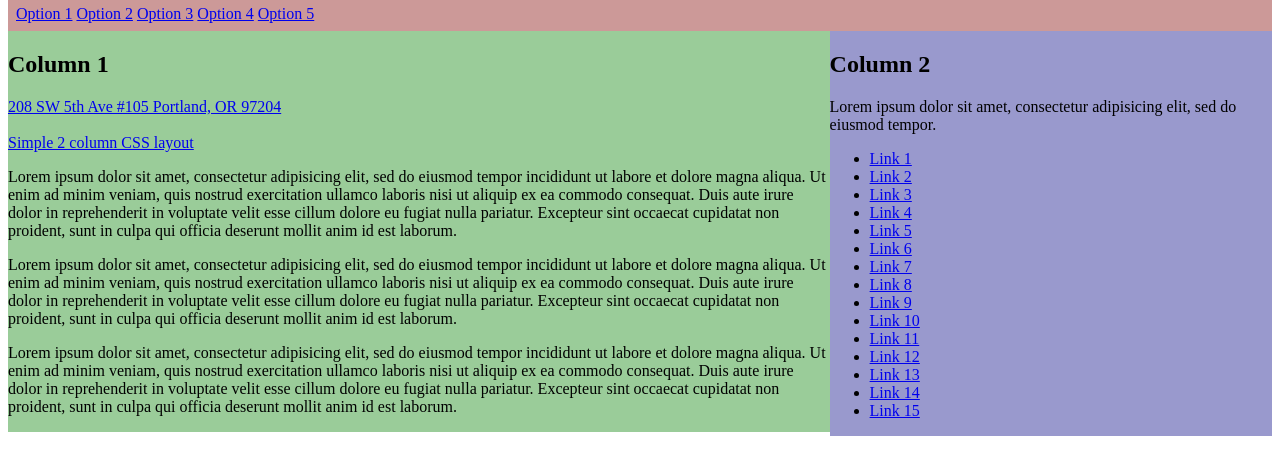
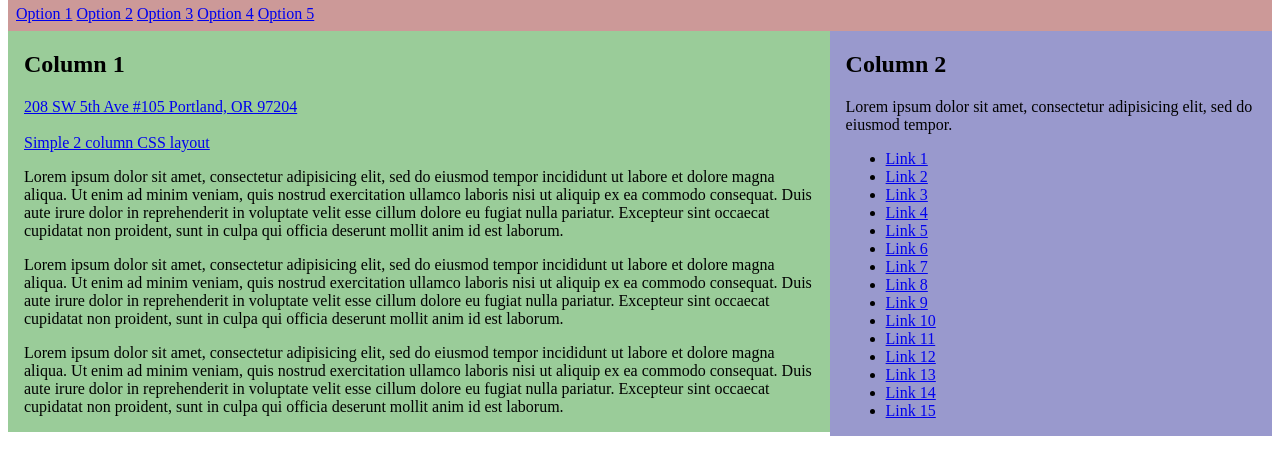
Before and after one commit to youssefk/layout-test-code-review, a plain HTML site: page index.html in a window 1280 px wide. Shown: the part 64-538 px from the top of the page. Drawn offline with Linux system fonts and the light colour scheme.

Commit message:
Nest column content in containers with padding.

```diff
--- a/css/styles.css
+++ b/css/styles.css
@@ -22,3 +22,7 @@
   width: 35%;
   background-color: #9999cd;
 }
+
+.container {
+  padding: 0px 16px;
+}
--- a/index.html
+++ b/index.html
@@ -14,6 +14,7 @@
       <a href="http://example.com/option5">Option 5</a>
     </div>
     <div id="column1">
+      <div class="container">
         <h2>Column 1</h2>
         <a href="https://goo.gl/maps/fel3W">208 SW 5th Ave #105 Portland, OR 97204</a>
         <br>
@@ -26,7 +27,9 @@
 
         <p>Lorem ipsum dolor sit amet, consectetur adipisicing elit, sed do eiusmod tempor incididunt ut labore et dolore magna aliqua. Ut enim ad minim veniam, quis nostrud exercitation ullamco laboris nisi ut aliquip ex ea commodo consequat. Duis aute irure dolor in reprehenderit in voluptate velit esse cillum dolore eu fugiat nulla pariatur. Excepteur sint occaecat cupidatat non proident, sunt in culpa qui officia deserunt mollit anim id est laborum.</p>
       </div>
+    </div>
     <div id="column2">
+      <div class="container">
         <h2>Column 2</h2>
         <p>Lorem ipsum dolor sit amet, consectetur adipisicing elit, sed do eiusmod tempor.</p>
         <!--
@@ -72,5 +75,6 @@
           <li><a href="http://example.com/link15">Link 15</a></li>
         </ul>
       </div>
+    </div>
   </body>
 </html>
```
Lines whose indentation alone changed are shown as unchanged.
